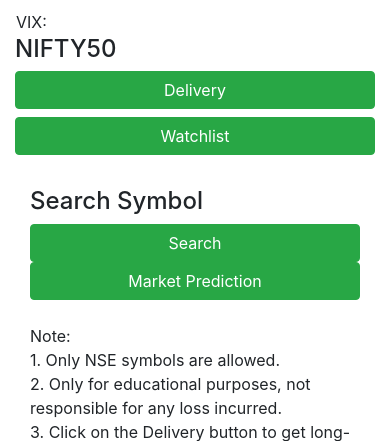
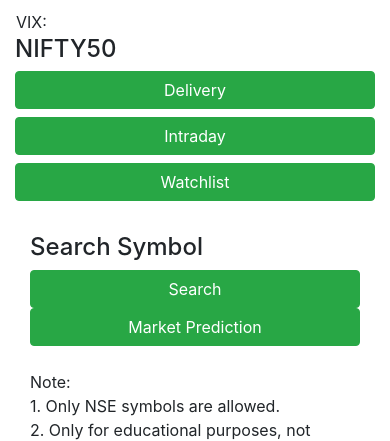
Before and after one commit to prasanthdoccash/nifty50, a Flask app: template templates/index.html in a window 390 px wide. Shown: the part 113-554 px from the top of the page. Run offline with Flask 2, Linux system fonts and the light colour scheme; the template is opened without the code that fills it, so the values that code supplies are empty; parts of the project's set-up code (start-up, migrations or seed data) failed here and were passed over; some libraries are stand-ins or nearby versions.

Commit message:
Update index.html

```diff
--- a/templates/index.html
+++ b/templates/index.html
@@ -68,6 +68,9 @@
                     <a class="nav-link" href="/delivery">Delivery</a>
                 </li>
                 <li class="nav-item active">
+                    <a class="nav-link" href="/intraday">Intraday</a>
+                </li>
+                <li class="nav-item active">
                     <a class="nav-link" href="/show_watchlist">Watchlist</a>
                 </li>
 
@@ -93,6 +96,9 @@
         <div class="row">
             <div class="col-12 col-md-6 mb-2">
                 <a class="btn btn-success btn-block" href="/delivery">Delivery</a>
+            </div>
+            <div class="col-12 col-md-6 mb-2">
+                <a class="btn btn-success btn-block" href="/intraday">Intraday</a>
             </div>
             <div class="col-12 col-md-6 mb-2">
                 <a class="btn btn-success btn-block" href="/show_watchlist">Watchlist</a>
```
